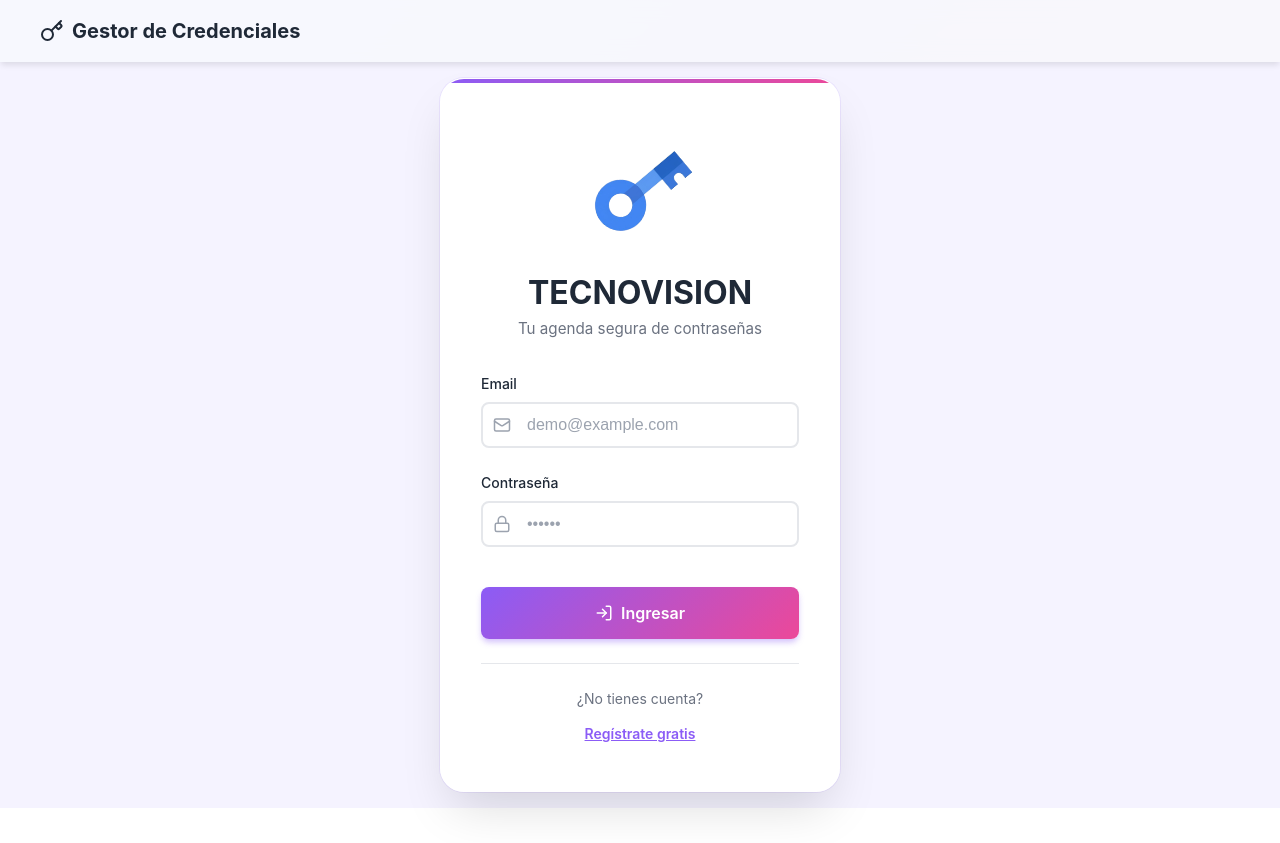
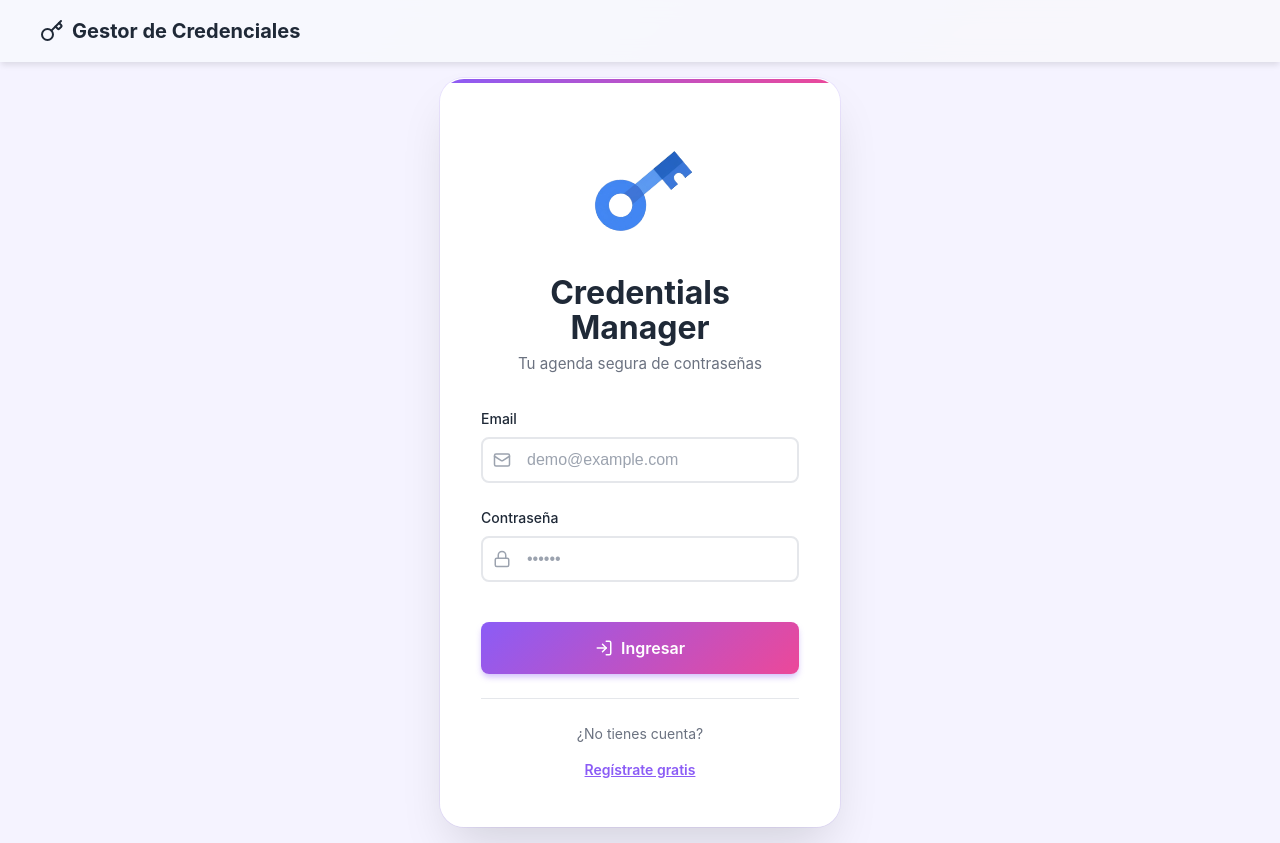
Before and after one commit to daniel69zz/PRUEBA_TECNICA_CREDENCIALES, a React (Vite) app in the folder PRUEBA_FRONTEND/: page /login in a window 1280 px wide. Before the commit the page ends 808 px from the top, so only its background shows below. Built offline with nearby package versions, Linux system fonts and the light colour scheme.

Commit message:
title fixed

```diff
--- a/PRUEBA_FRONTEND/src/components/Login.jsx
+++ b/PRUEBA_FRONTEND/src/components/Login.jsx
@@ -59,7 +59,7 @@ function Login() {
           >
             <img src={logo} alt="logo" />
           </IconWrapper>
-          <h1>TECNOVISION</h1>
+          <h1>Credentials Manager</h1>
           <p>Tu agenda segura de contraseñas</p>
         </Header>
 
```
